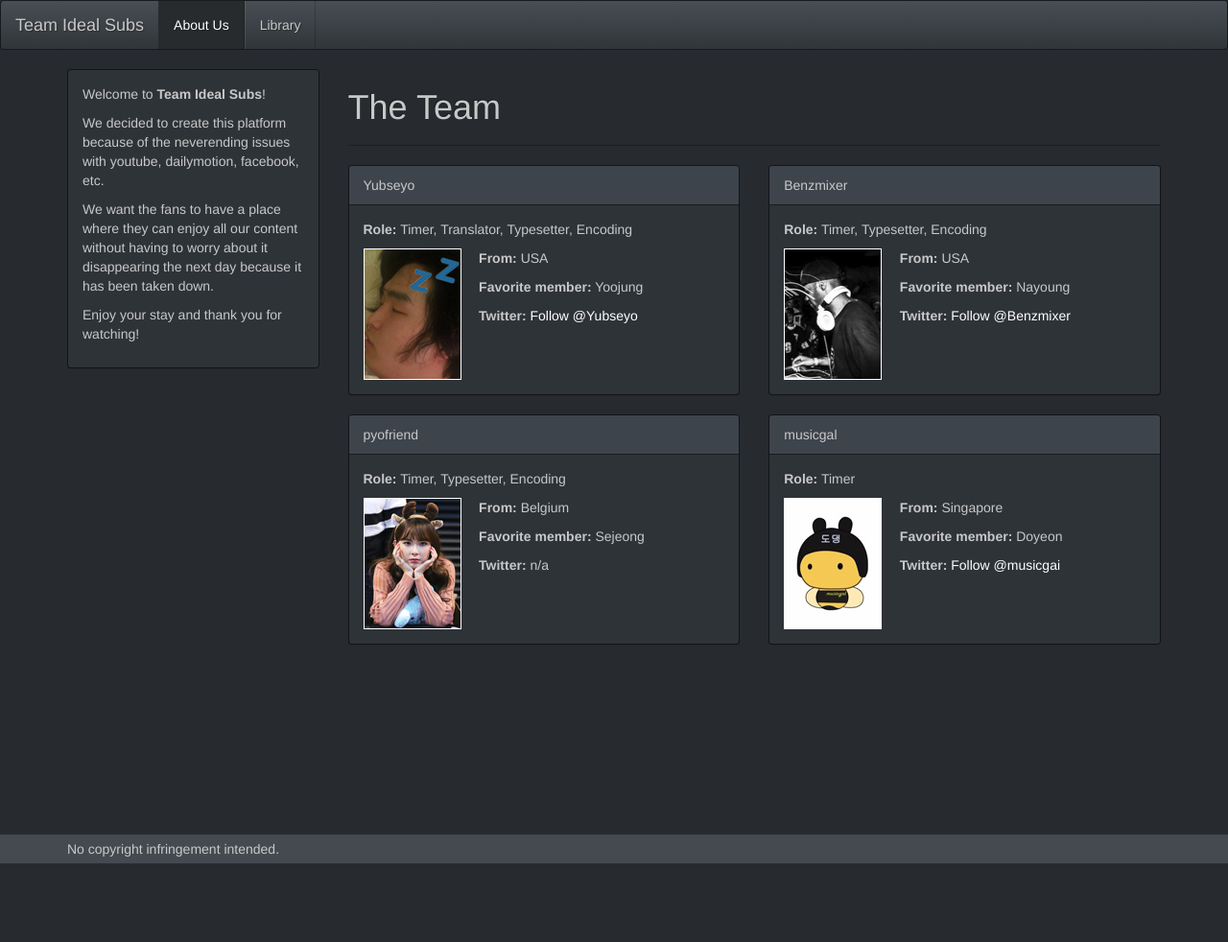
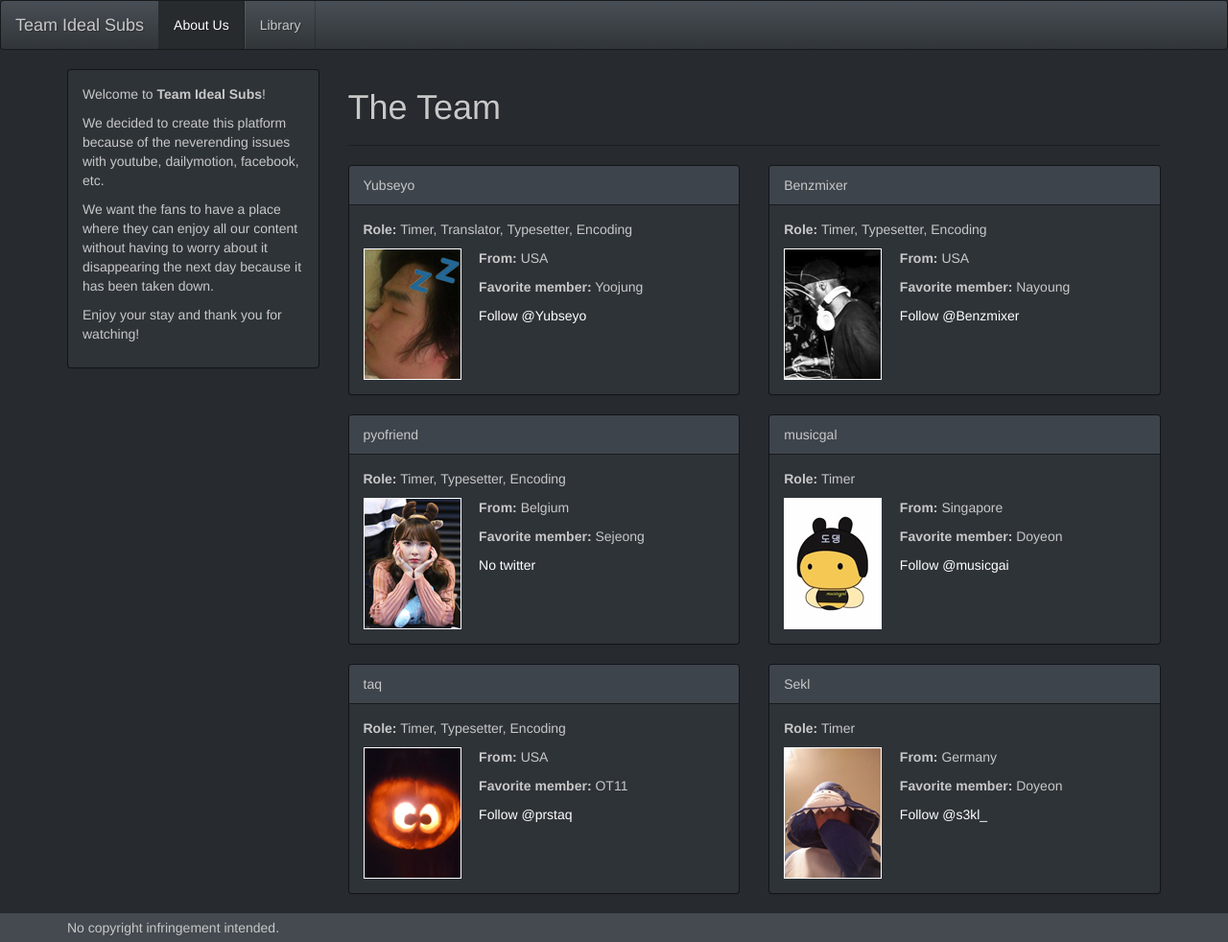
Before and after one commit to teamidealsubs/teamidealsubs.github.io, a Jekyll site: the page built from aboutus.html, in a window 1280 px wide. Shown: the whole page at 96% size. Built offline with Jekyll 4.4.1, drawn with Linux system fonts in a browser that asks for light colours; nearby versions of some CDN libraries; comment, search, counter and statistics services are not loaded; before the commit the page ends 900 px from its top, so only the background shows below that.

Commit message:
6 profile cards

```diff
--- a/aboutus.html
+++ b/aboutus.html
@@ -26,7 +26,7 @@ group: navigation
   					<div class="col-md-8 profile-content">
 						<p><strong>From:</strong> USA</p>
 						<p><strong>Favorite member:</strong> Yoojung</p>
-						<p><strong>Twitter:</strong> <a href="https://twitter.com/Yubseyo" class="twitter-follow-button" data-show-count="false">Follow @Yubseyo</a></p>
+						<p><a href="https://twitter.com/Yubseyo" class="twitter-follow-button" data-show-count="false">Follow @Yubseyo</a></p>
 					</div>
 				</div>
 			</div>
@@ -47,7 +47,7 @@ group: navigation
   					<div class="col-md-8 profile-content">
 						<p><strong>From:</strong> USA</p>
 						<p><strong>Favorite member:</strong> Nayoung</p>
-						<p><strong>Twitter:</strong> <a href="https://twitter.com/Benzmixer" class="twitter-follow-button" data-show-count="false">Follow @Benzmixer</a></p>
+						<p><a href="https://twitter.com/Benzmixer" class="twitter-follow-button" data-show-count="false">Follow @Benzmixer</a></p>
 					</div>
 				</div>
 			</div>
@@ -70,7 +70,7 @@ group: navigation
   					<div class="col-md-8 profile-content">
 						<p><strong>From:</strong> Belgium</p>
 						<p><strong>Favorite member:</strong> Sejeong</p>
-						<p><strong>Twitter:</strong> n/a</p>
+						<p><a href="#" class="twitter-follow-button" data-show-count="false">No twitter</a></p>
 					</div>
 				</div>
 			</div>
@@ -91,7 +91,51 @@ group: navigation
   					<div class="col-md-8 profile-content">
 						<p><strong>From:</strong> Singapore</p>
 						<p><strong>Favorite member:</strong> Doyeon</p>
-						<p><strong>Twitter:</strong> <a href="https://twitter.com/musicgai" class="twitter-follow-button" data-show-count="false">Follow @musicgai</a></p>
+						<p><a href="https://twitter.com/musicgai" class="twitter-follow-button" data-show-count="false">Follow @musicgai</a></p>
+					</div>
+				</div>
+			</div>
+		</div>
+	</div>
+</div>
+
+<div class="row">
+	<div class="col-md-6">
+		<div class="panel panel-default">
+			<div class="panel-heading">taq</div>
+			<div class="panel-body">
+				<div class="row">
+					<div class="col-md-12">
+						<p><strong>Role:</strong> Timer, Typesetter, Encoding</p>
+					</div>
+				</div>
+				<div class="row">
+  					<div class="col-md-4"><img class="profile-border" src="{{ ASSET_PATH }}/../../tis-profile-taq.jpg"></div>
+  					<div class="col-md-8 profile-content">
+						<p><strong>From:</strong> USA</p>
+						<p><strong>Favorite member:</strong> OT11</p>
+						<p><a href="https://twitter.com/prstaq" class="twitter-follow-button" data-show-count="false">Follow @prstaq</a></p>
+					</div>
+				</div>
+			</div>
+		</div>
+	</div>
+
+	<div class="col-md-6">
+		<div class="panel panel-default">
+			<div class="panel-heading">Sekl</div>
+			<div class="panel-body">
+				<div class="row">
+					<div class="col-md-12">
+						<p><strong>Role:</strong> Timer</p>
+					</div>
+				</div>
+				<div class="row">
+  					<div class="col-md-4"><img class="profile-border" src="{{ ASSET_PATH }}/../../tis-profile-sekl.jpg"></div>
+  					<div class="col-md-8 profile-content">
+						<p><strong>From:</strong> Germany</p>
+						<p><strong>Favorite member:</strong> Doyeon</p>
+						<p><a href="https://twitter.com/s3kl_" class="twitter-follow-button" data-show-count="false">Follow @s3kl_</a></p>
 					</div>
 				</div>
 			</div>
```
Also changed, not shown: assets/tis-profile-sekl.jpg (added), assets/tis-profile-taq.jpg (added).
